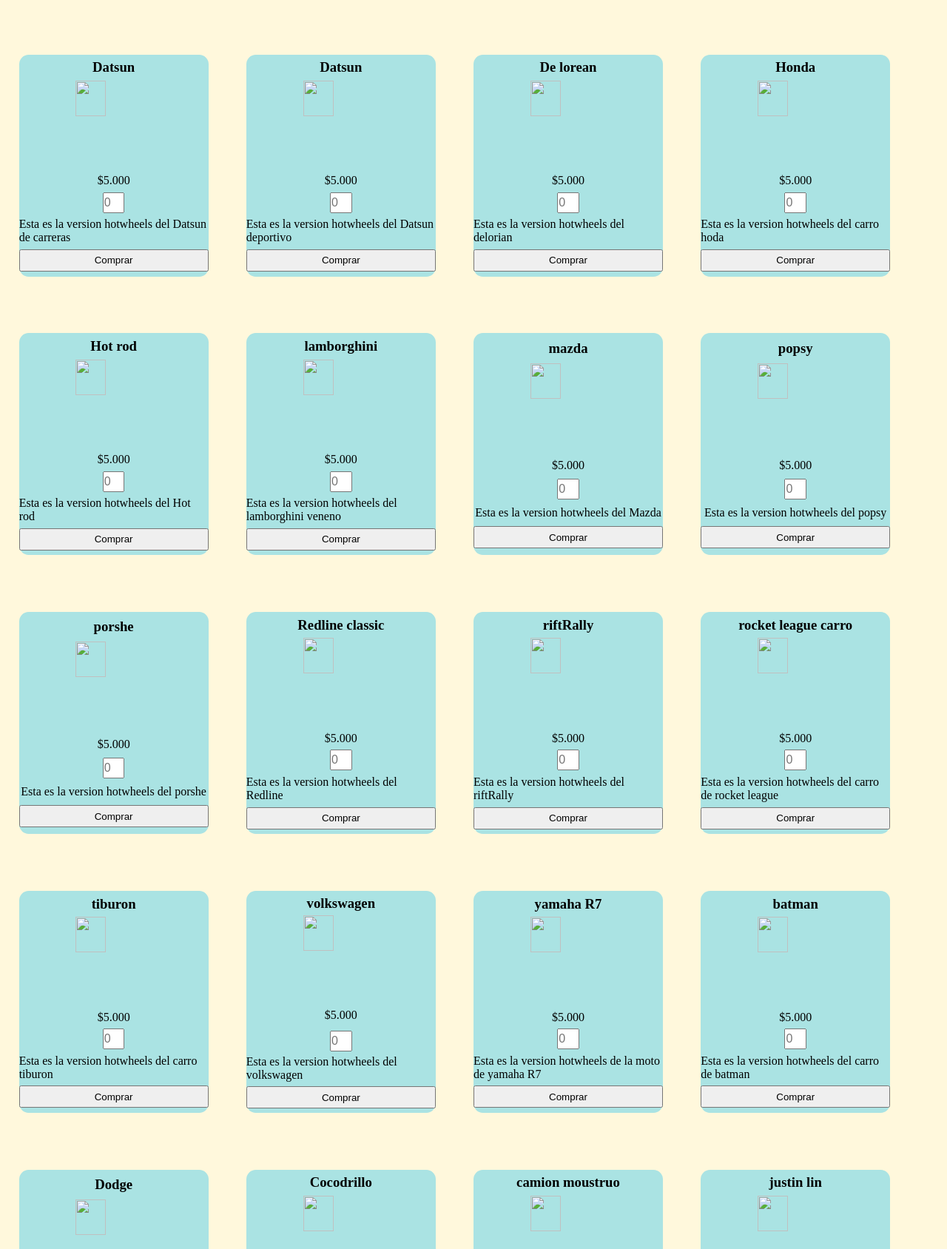
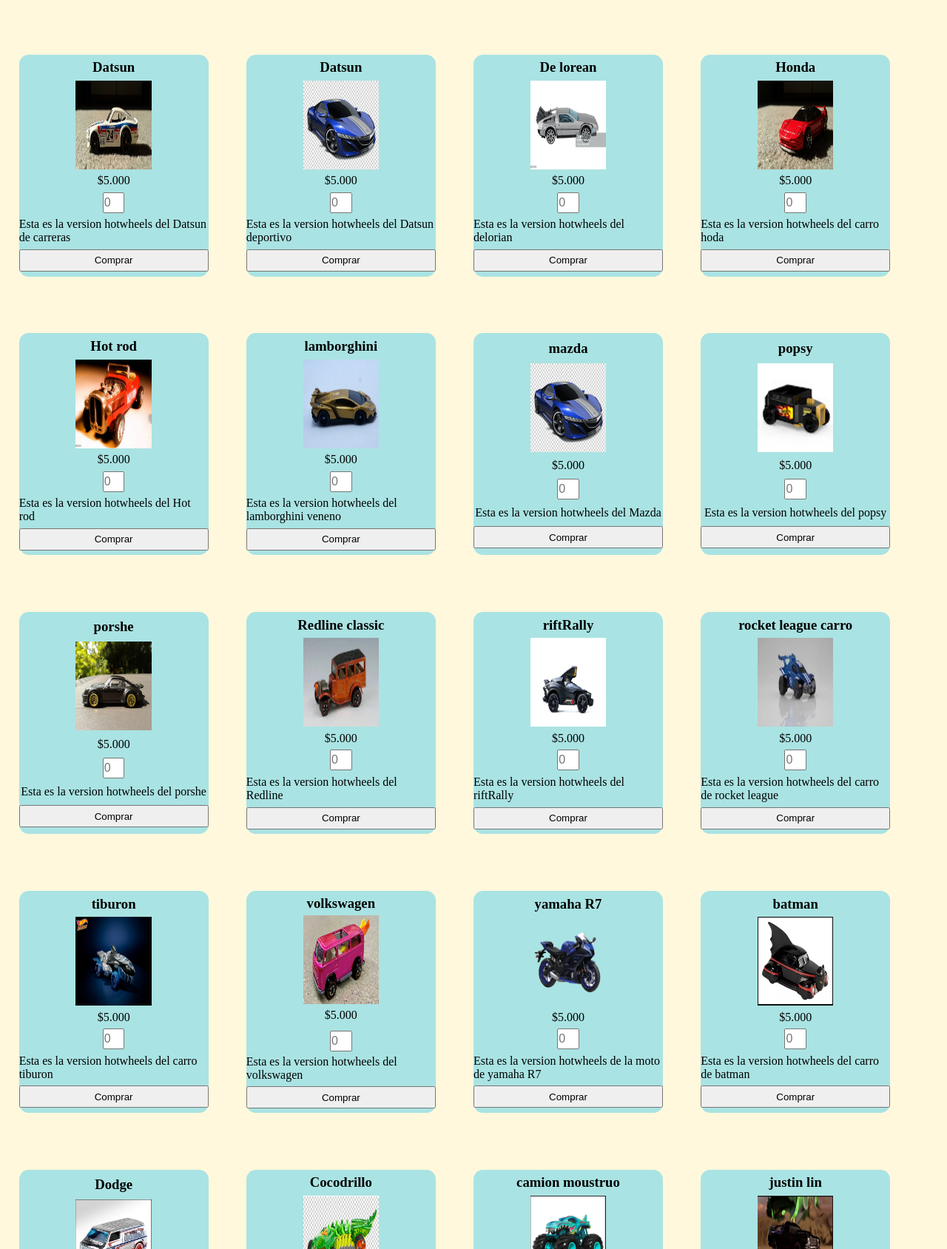
Before and after one commit to invictusmikey/P-proyectoCarroDeCompras, a plain HTML site: page index.html in a window 1280 px wide. Shown: the part 1112-2800 px from the top of the page at 74% size. Drawn offline with Linux system fonts and the light colour scheme; the site is published under a folder, as on GitHub Pages, so addresses that start at the root find nothing.

Commit message:
Update index.html

```diff
--- a/index.html
+++ b/index.html
@@ -30,7 +30,7 @@
     <section class="s1">
     <div class="cards">
         <h3 class="Title">MT 09</h3>
-        <img src="/assets/images/mt-09.jpg" alt="" class="images" id="mt-09">
+        <img src="./assets/images/mt-09.jpg" alt="" class="images" id="mt-09">
         <p class="prize">$5.000</p>
         <input type="number" name="" id="numbers"placeholder="0">
         <p class="description">Esta es la  version hotwheels de la moto mt-09</p>
@@ -38,7 +38,7 @@
     </div>
     <div class="cards">
         <h3 class="Title">Moto bmw</h3>
-        <img src="/assets/images/bmw-transformed.jpeg" alt="" class="images" id="bmw">
+        <img src="./assets/images/bmw-transformed.jpeg" alt="" class="images" id="bmw">
         <p class="prize">$5.000</p>
         <input type="number" name="" id="numbers"placeholder="0">
         <p class="description">Esta es la  version hotwheels de la moto bmw</p>
@@ -46,7 +46,7 @@
     </div>
     <div class="cards">
         <h3 class="Title">Buggati Veyron</h3>
-        <img src="/assets/images/bugatti-Veyron.jpg" alt="" class="images" id="Buggati">
+        <img src="./assets/images/bugatti-Veyron.jpg" alt="" class="images" id="Buggati">
         <p class="prize">$5.000</p>
         <input type="number" name="" id="numbers"placeholder="0">
         <p class="description">Esta es la  version hotwheels del bugatti-Veyron</p>
@@ -54,7 +54,7 @@
     </div>
     <div class="cards">
         <h3 class="Title">Buggati chiron</h3>
-        <img src="/assets/images/Bugattu chiron.png" alt="" class="images" id="chiron">
+        <img src="./assets/images/Bugattu chiron.png" alt="" class="images" id="chiron">
         <p class="prize">$5.000</p>
         <input type="number" name="" id="numbers"placeholder="0">
         <p class="description">Esta es la  version hotwheels del bugatti-chiron</p>
@@ -64,7 +64,7 @@
 <section class="s2">
     <div class="cards">
         <h3 class="Title">calavera</h3>
-        <img src="/assets/images/calavera.jpg" alt="" class="images" id="calavera">
+        <img src="./assets/images/calavera.jpg" alt="" class="images" id="calavera">
         <p class="prize">$5.000</p>
         <input type="number" name="" id="numbers"placeholder="0">
         <p class="description">Esta es la  version hotwheels del carro calavera</p>
@@ -72,7 +72,7 @@
     </div>
     <div class="cards">
         <h3 class="Title">Camaro</h3>
-        <img src="/assets/images/camaro-V1.jpg" alt="" class="images" id="camaro">
+        <img src="./assets/images/camaro-V1.jpg" alt="" class="images" id="camaro">
         <p class="prize">$5.000</p>
         <input type="number" name="" id="numbers"placeholder="0">
         <p class="description">Esta es la  version hotwheels del camaro</p>
@@ -80,7 +80,7 @@
     </div>
     <div class="cards">
         <h3 class="Title">Chevy Nova</h3>
-        <img src="/assets/images/Chevy Nova-V1.jpg" alt="" class="images" id="chevy">
+        <img src="./assets/images/Chevy Nova-V1.jpg" alt="" class="images" id="chevy">
         <p class="prize">$5.000</p>
         <input type="number" name="" id="numbers"placeholder="0">
         <p class="description">Esta es la  version hotwheels del Chevy nova</p>
@@ -88,7 +88,7 @@
     </div>
     <div class="cards">
         <h3 class="Title">corbet</h3>
-        <img src="/assets/images/corbet-V1.jpg" alt="" class="images" id="corbet">
+        <img src="./assets/images/corbet-V1.jpg" alt="" class="images" id="corbet">
         <p class="prize">$5.000</p>
         <input type="number" name="" id="numbers"placeholder="0">
         <p class="description">Esta es la  version hotwheels del corbet</p>
@@ -99,7 +99,7 @@
 <section class="s2">
     <div class="cards">
         <h3 class="Title">Datsun </h3>
-        <img src="/assets/images/datsun-V1.jpg" alt="" class="images" id="datsun-V1">
+        <img src="./assets/images/datsun-V1.jpg" alt="" class="images" id="datsun-V1">
         <p class="prize">$5.000</p>
         <input type="number" name="" id="numbers"placeholder="0">
         <p class="description">Esta es la  version hotwheels del Datsun de carreras</p>
@@ -107,7 +107,7 @@
     </div>
     <div class="cards">
         <h3 class="Title">Datsun</h3>
-        <img src="/assets/images/datsun-V2.png" alt="" class="images" id="datsun-V2">
+        <img src="./assets/images/datsun-V2.png" alt="" class="images" id="datsun-V2">
         <p class="prize">$5.000</p>
         <input type="number" name="" id="numbers"placeholder="0">
         <p class="description">Esta es la  version hotwheels del Datsun deportivo</p>
@@ -115,7 +115,7 @@
     </div>
     <div class="cards">
         <h3 class="Title">De lorean</h3>
-        <img src="/assets/images/DeLorean.jpg" alt="" class="images" id="delorian">
+        <img src="./assets/images/DeLorean.jpg" alt="" class="images" id="delorian">
         <p class="prize">$5.000</p>
         <input type="number" name="" id="numbers"placeholder="0">
         <p class="description">Esta es la  version hotwheels del delorian</p>
@@ -123,7 +123,7 @@
     </div>
     <div class="cards">
         <h3 class="Title">Honda</h3>
-        <img src="/assets/images/honda-V1.jpg" alt="" class="images" id="honda">
+        <img src="./assets/images/honda-V1.jpg" alt="" class="images" id="honda">
         <p class="prize">$5.000</p>
         <input type="number" name="" id="numbers"placeholder="0">
         <p class="description">Esta es la  version hotwheels del carro hoda</p>
@@ -133,7 +133,7 @@
 <section class="s3">
     <div class="cards">
         <h3 class="Title">Hot rod</h3>
-        <img src="/assets/images/Hot Rod -V1.jpg" alt="" class="images" id="hotRod">
+        <img src="./assets/images/Hot Rod -V1.jpg" alt="" class="images" id="hotRod">
         <p class="prize">$5.000</p>
         <input type="number" name="" id="numbers"placeholder="0">
         <p class="description">Esta es la  version hotwheels del Hot rod</p>
@@ -141,7 +141,7 @@
     </div>
     <div class="cards">
         <h3 class="Title">lamborghini</h3>
-        <img src="/assets/images/lamborghini-veneno.jpeg" alt="" class="images" id="lamborghini">
+        <img src="./assets/images/lamborghini-veneno.jpeg" alt="" class="images" id="lamborghini">
         <p class="prize">$5.000</p>
         <input type="number" name="" id="numbers"placeholder="0">
         <p class="description">Esta es la  version hotwheels del lamborghini veneno</p>
@@ -149,7 +149,7 @@
     </div>
     <div class="cards">
         <h3 class="Title">mazda</h3>
-        <img src="/assets/images/datsun-V2.png" alt="" class="images" id="mazda">
+        <img src="./assets/images/datsun-V2.png" alt="" class="images" id="mazda">
         <p class="prize">$5.000</p>
         <input type="number" name="" id="numbers"placeholder="0">
         <p class="description">Esta es la  version hotwheels del Mazda</p>
@@ -157,7 +157,7 @@
     </div>
     <div class="cards">
         <h3 class="Title">popsy</h3>
-        <img src="/assets/images/popsy.jpg" alt="" class="images" id="mazda">
+        <img src="./assets/images/popsy.jpg" alt="" class="images" id="mazda">
         <p class="prize">$5.000</p>
         <input type="number" name="" id="numbers"placeholder="0">
         <p class="description">Esta es la  version hotwheels del popsy</p>
@@ -168,7 +168,7 @@
 <section class="s4">
     <div class="cards">
         <h3 class="Title">porshe</h3>
-        <img src="/assets/images/porsche-V1.jpg" alt="" class="images" id="porshe">
+        <img src="./assets/images/porsche-V1.jpg" alt="" class="images" id="porshe">
         <p class="prize">$5.000</p>
         <input type="number" name="" id="numbers"placeholder="0">
         <p class="description">Esta es la  version hotwheels del porshe</p>
@@ -176,7 +176,7 @@
     </div>
     <div class="cards">
         <h3 class="Title">Redline classic</h3>
-        <img src="/assets/images/redline-classic.jpg" alt="" class="images" id="Redline">
+        <img src="./assets/images/redline-classic.jpg" alt="" class="images" id="Redline">
         <p class="prize">$5.000</p>
         <input type="number" name="" id="numbers"placeholder="0">
         <p class="description">Esta es la  version hotwheels del Redline</p>
@@ -184,7 +184,7 @@
     </div>
     <div class="cards">
         <h3 class="Title">riftRally</h3>
-        <img src="/assets/images/riftRally.jpeg" alt="" class="images" id="riftRally">
+        <img src="./assets/images/riftRally.jpeg" alt="" class="images" id="riftRally">
         <p class="prize">$5.000</p>
         <input type="number" name="" id="numbers"placeholder="0">
         <p class="description">Esta es la  version hotwheels del riftRally</p>
@@ -192,7 +192,7 @@
     </div>
     <div class="cards">
         <h3 class="Title">rocket league carro</h3>
-        <img src="/assets/images/roket-league-car.jpg" alt="" class="images" id="rocket">
+        <img src="./assets/images/roket-league-car.jpg" alt="" class="images" id="rocket">
         <p class="prize">$5.000</p>
         <input type="number" name="" id="numbers"placeholder="0">
         <p class="description">Esta es la  version hotwheels del carro de rocket league</p>
@@ -202,7 +202,7 @@
 <section class="s5">
     <div class="cards">
         <h3 class="Title">tiburon</h3>
-        <img src="/assets/images/tiburon.jpg" alt="" class="images" id="tiburon">
+        <img src="./assets/images/tiburon.jpg" alt="" class="images" id="tiburon">
         <p class="prize">$5.000</p>
         <input type="number" name="" id="numbers"placeholder="0">
         <p class="description">Esta es la  version hotwheels del carro tiburon</p>
@@ -210,7 +210,7 @@
     </div>
     <div class="cards">
         <h3 class="Title">volkswagen</h3>
-        <img src="/assets/images/volkswagen-combi -V1.jpg" alt="" class="images" id="volkswagen>
+        <img src="./assets/images/volkswagen-combi -V1.jpg" alt="" class="images" id="volkswagen>
         <p class="prize">$5.000</p>
         <input type="number" name="" id="numbers"placeholder="0">
         <p class="description">Esta es la  version hotwheels del volkswagen</p>
@@ -218,7 +218,7 @@
     </div>
     <div class="cards">
         <h3 class="Title">yamaha R7</h3>
-        <img src="/assets/images/yamaha-R7.png" alt="" class="images" id="yamaha">
+        <img src="./assets/images/yamaha-R7.png" alt="" class="images" id="yamaha">
         <p class="prize">$5.000</p>
         <input type="number" name="" id="numbers"placeholder="0">
         <p class="description">Esta es la  version hotwheels de la moto de yamaha R7</p>
@@ -226,7 +226,7 @@
     </div>
     <div class="cards">
         <h3 class="Title">batman</h3>
-        <img src="/assets/images/Batman.PNG" alt="" class="images" id="batman">
+        <img src="./assets/images/Batman.PNG" alt="" class="images" id="batman">
         <p class="prize">$5.000</p>
         <input type="number" name="" id="numbers"placeholder="0">
         <p class="description">Esta es la  version hotwheels del carro de batman</p>
@@ -237,7 +237,7 @@
 <section>
     <div class="cards">
         <h3 class="Title">Dodge</h3>
-        <img src="/assets/images/dodgeVan.PNG" alt="" class="images" id="dodge">
+        <img src="./assets/images/dodgeVan.PNG" alt="" class="images" id="dodge">
         <p class="prize">$5.000</p>
         <input type="number" name="" id="numbers"placeholder="0">
         <p class="description">Esta es la  version hotwheels de una van</p>
@@ -245,7 +245,7 @@
     </div>
     <div class="cards">
         <h3 class="Title">Cocodrillo</h3>
-        <img src="/assets/images/Cocodrilo.PNG" alt="" class="images" id="cocodrilo">
+        <img src="./assets/images/Cocodrilo.PNG" alt="" class="images" id="cocodrilo">
         <p class="prize">$5.000</p>
         <input type="number" name="" id="numbers"placeholder="0">
         <p class="description">Esta es la  version hotwheels del carro cocodrilo</p>
@@ -253,7 +253,7 @@
     </div>
     <div class="cards">
         <h3 class="Title">camion moustruo</h3>
-        <img src="/assets/images/camion mountruo.PNG" alt="" class="images" id="camionMoustruo">
+        <img src="./assets/images/camion mountruo.PNG" alt="" class="images" id="camionMoustruo">
         <p class="prize">$5.000</p>
         <input type="number" name="" id="numbers"placeholder="0">
         <p class="description">Esta es la  version hotwheels de un camion moustruo</p>
@@ -261,7 +261,7 @@
     </div>
     <div class="cards">
         <h3 class="Title">justin lin</h3>
-        <img src="/assets/images/justinLin.PNG" alt="" class="images" id="riftRally">
+        <img src="./assets/images/justinLin.PNG" alt="" class="images" id="riftRally">
         <p class="prize">$5.000</p>
         <input type="number" name="" id="numbers" placeholder="0">
         <p class="description">Esta es la  version hotwheels del carro justin lin</p>
@@ -272,7 +272,7 @@
 <section class="s8">
     <div class="cards">
         <h3 class="Title">Honda monkey</h3>
-        <img src="/assets/images/hondaMonkey.jpeg" alt="" class="images" id="monkey">
+        <img src="./assets/images/hondaMonkey.jpeg" alt="" class="images" id="monkey">
         <p class="prize">$5.000</p>
         <input type="number" name="" id="numbers"placeholder="0">
         <p class="description">Esta es la  version hotwheels de la moto honda monkey</p>
@@ -280,7 +280,7 @@
     </div>
     <div class="cards">
         <h3 class="Title">carro godzilla</h3>
-        <img src="/assets/images/godzilla.PNG" alt="" class="images" id="godzilla">
+        <img src="./assets/images/godzilla.PNG" alt="" class="images" id="godzilla">
         <p class="prize">$5.000</p>
         <input type="number" name="" id="numbers"placeholder="0">
         <p class="description">Esta es la  version hotwheels del carro godzilla</p>
```
